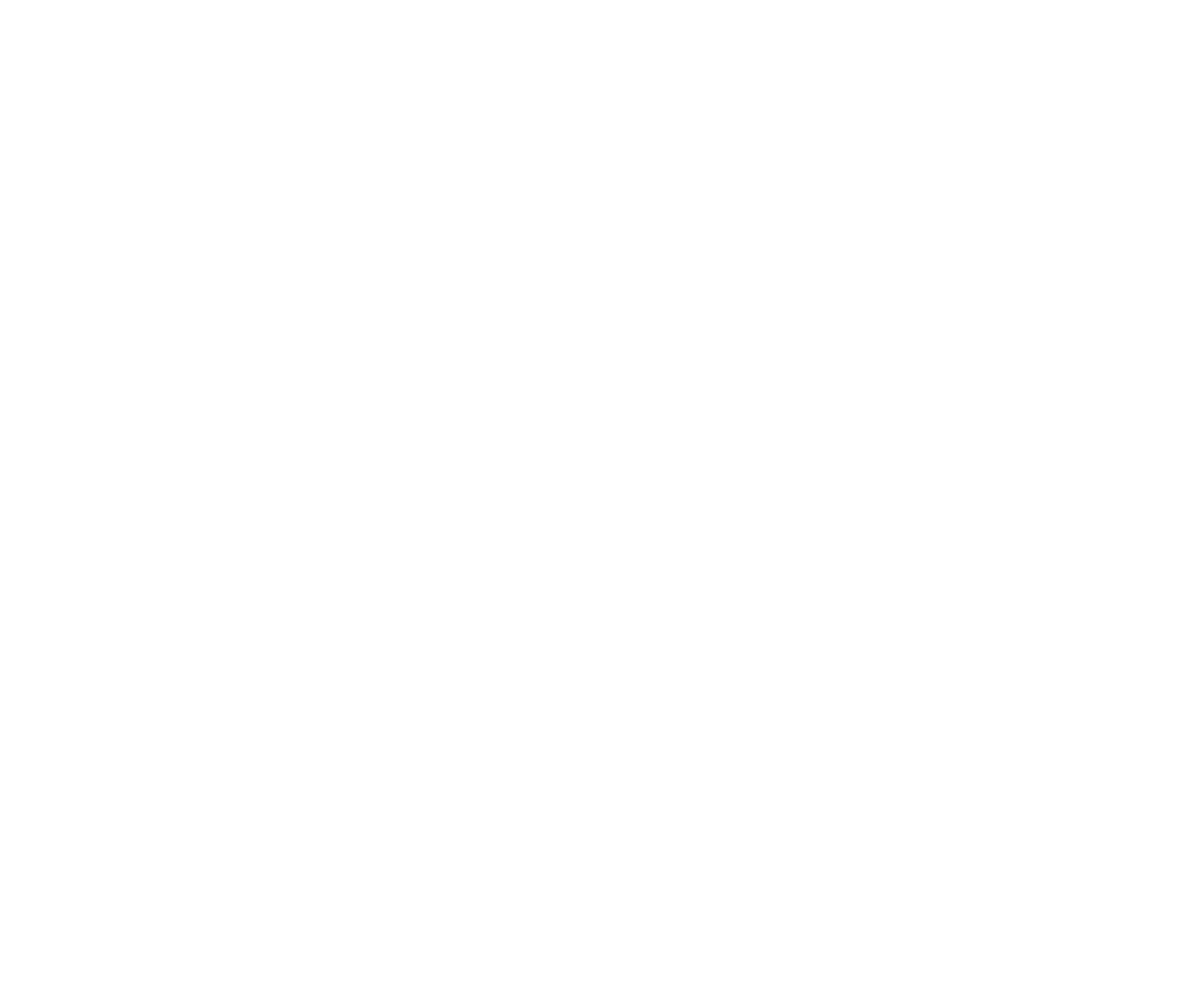
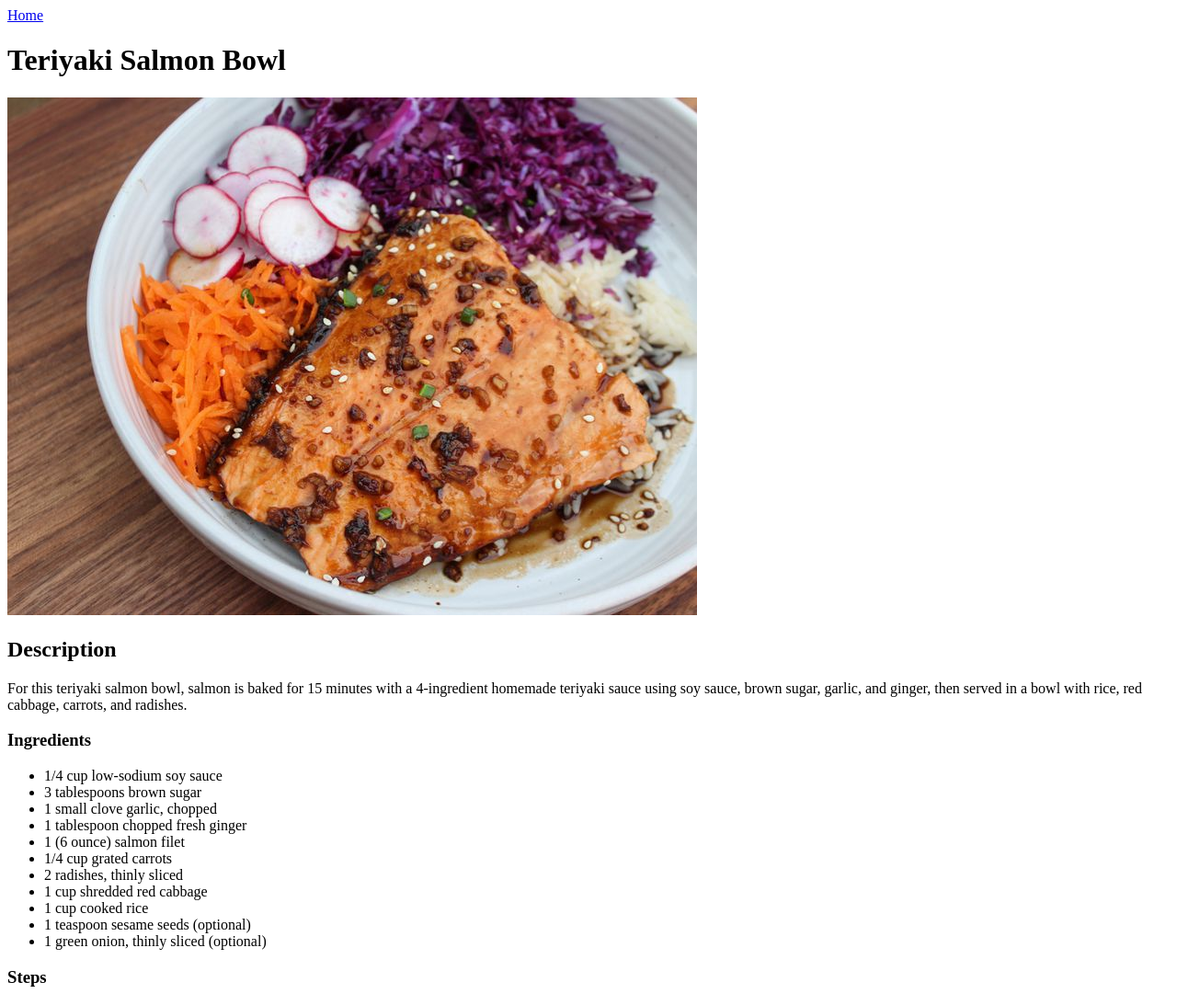
Before and after one commit to mixedd69/odin-recipes, a plain HTML site: page recipes/teriyaki-salmon.html in a window 1280 px wide. Shown: the whole page at 92% size. Before the commit the page ends 800 px from the top, so only its background shows below. Drawn offline with Linux system fonts and the light colour scheme.

Commit message:
Add list of ingridients to teriyaki-salmon.html
Added unordered list of ingridients needed to prepare meal to teriyaki-salmon.html

```diff
--- a/recipes/teriyaki-salmon.html
+++ b/recipes/teriyaki-salmon.html
@@ -3,9 +3,33 @@
 <head>
     <meta charset="UTF-8">
     <meta name="viewport" content="width=device-width, initial-scale=1.0">
-    <title>Document</title>
+    <title>Teriyaki Salmon</title>
 </head>
 <body>
+    <a href="../index.html">Home</a>
+    <h1>Teriyaki Salmon Bowl</h1>
+    <img src="../images/salmon.jpg" alt="image of teriyaki salmon bowl">
 
+    <h2>Description</h2>
+
+    <p>For this teriyaki salmon bowl, salmon is baked for 15 minutes with a 4-ingredient homemade teriyaki sauce using soy sauce, brown sugar, garlic, and ginger, then served in a bowl with rice, red cabbage, carrots, and radishes.</p>
+
+    <h3>Ingredients</h3>
+
+    <ul>
+        <li>1/4 cup low-sodium soy sauce</li>
+        <li>3 tablespoons brown sugar</li>
+        <li>1 small clove garlic, chopped</li>
+        <li>1 tablespoon chopped fresh ginger</li>
+        <li>1 (6 ounce) salmon filet</li>
+        <li>1/4 cup grated carrots</li>
+        <li>2 radishes, thinly sliced</li>
+        <li>1 cup shredded red cabbage</li>
+        <li>1 cup cooked rice</li>
+        <li>1 teaspoon sesame seeds (optional)</li>
+        <li>1 green onion, thinly sliced (optional)</li>
+    </ul>
+
+    <h3>Steps</h3>
 </body>
 </html>
```
